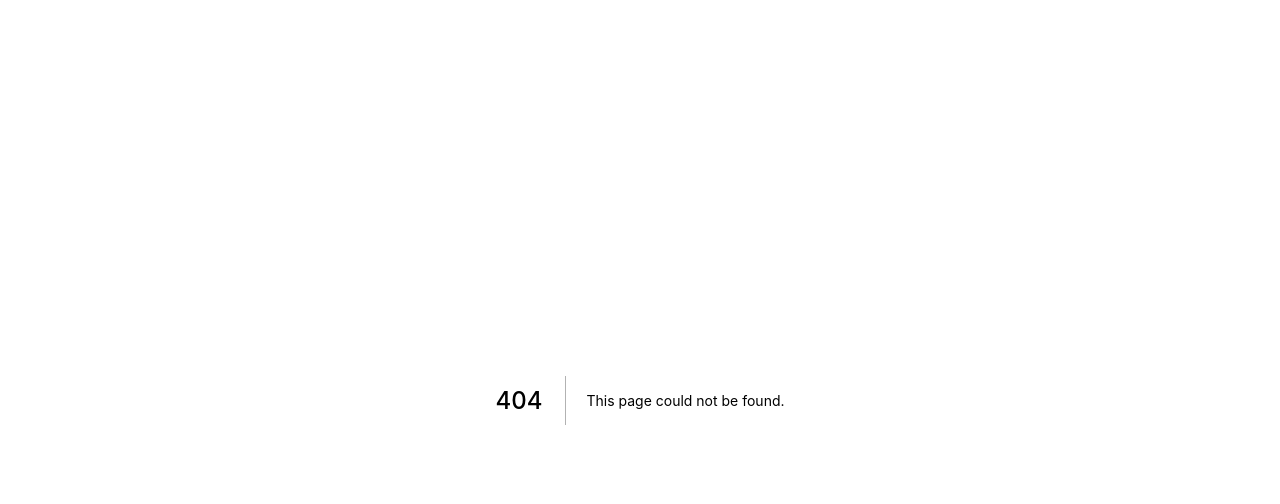
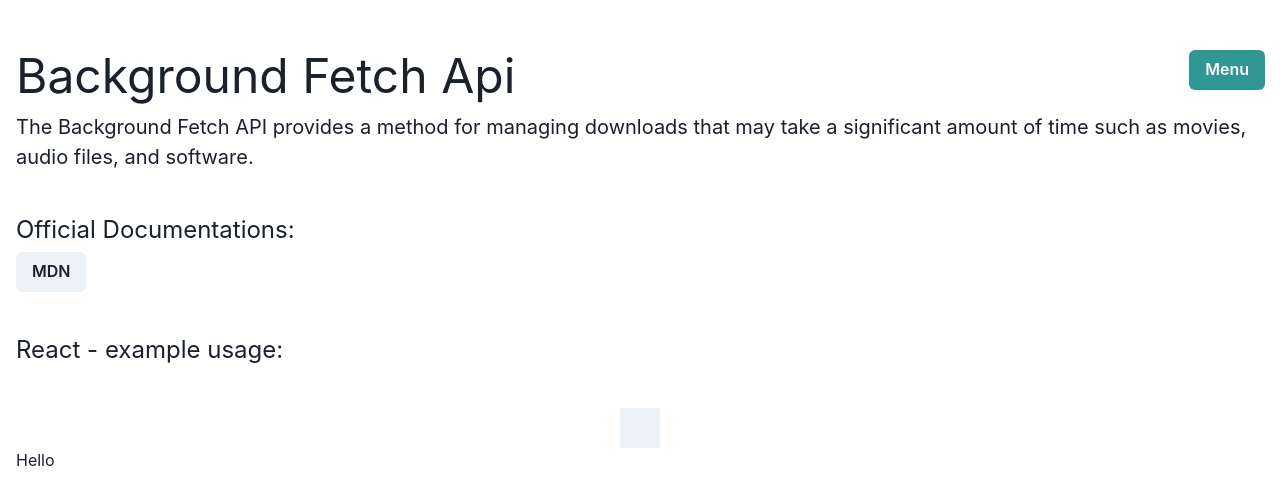
Before and after one commit to AndrejG231/web-apis, a Next.js app: page /background-fetch in a window 1280 px wide. Before the commit this address had no page. Shown: the top 504 px of the page. Built offline with nearby package versions, Linux system fonts and the light colour scheme.

Commit message:
feat: background fetch starter

```diff
--- a/components/Navbar.tsx
+++ b/components/Navbar.tsx
@@ -56,15 +56,7 @@ const Navbar: FC<Props> = ({ preserveOpened = false }) => {
   const [isMenuOpen, setIsOpenMenu] = useBoolean(preserveOpened)
 
   return (
-    <Box
-      background={"teal.100"}
-      h="100vh"
-      w="100%"
-      position={"fixed"}
-      top={0}
-      zIndex={-1}
-      overflowY="auto"
-    >
+    <>
       {/* Show toggle button */}
       {preserveOpened || (
         <Button
@@ -73,13 +65,27 @@ const Navbar: FC<Props> = ({ preserveOpened = false }) => {
           top="10px"
           right="15px"
           onClick={setIsOpenMenu.toggle}
+          zIndex={2}
         >
           {isMenuOpen ? "Close" : "Menu"}
         </Button>
       )}
-      {/* Show menu */}
-      {isMenuOpen && <NavbarContent />}
-    </Box>
+      {isMenuOpen && (
+        <Box
+          background={"teal.100"}
+          h="100vh"
+          w="100%"
+          position={"fixed"}
+          top={0}
+          left={0}
+          zIndex={1}
+          overflowY="auto"
+        >
+          {/* Show menu */}
+          <NavbarContent />
+        </Box>
+      )}
+    </>
   )
 }
 
--- /dev/null
+++ b/layouts/container-with-nav.tsx
@@ -0,0 +1,16 @@
+import { Container } from "@chakra-ui/react"
+import { NextPage } from "next"
+import { FC } from "react"
+import { Navbar } from "../components/Navbar"
+
+/**
+ * Wraps component into container, adds navbar overlay
+ */
+
+export const inContainerWithNav = (Page: NextPage) => () =>
+  (
+    <Container maxW={"container.xl"}>
+      <Navbar />
+      <Page />
+    </Container>
+  )
--- a/pages/_app.tsx
+++ b/pages/_app.tsx
@@ -1,7 +1,8 @@
 import type { AppProps } from "next/app"
-import { Box, ChakraProvider, GlobalStyle } from "@chakra-ui/react"
+import { ChakraProvider } from "@chakra-ui/react"
+import { Navbar } from "../components/Navbar"
 
-function MyApp({ Component, pageProps }: AppProps) {
+function MyApp({ Component, pageProps, router }: AppProps) {
   return (
     <ChakraProvider>
       <Component {...pageProps} />
--- a/pages/api/hello.ts
+++ /dev/null
@@ -1,13 +0,0 @@
-// Next.js API route support: https://nextjs.org/docs/api-routes/introduction
-import type { NextApiRequest, NextApiResponse } from 'next'
-
-type Data = {
-  name: string
-}
-
-export default function handler(
-  req: NextApiRequest,
-  res: NextApiResponse<Data>
-) {
-  res.status(200).json({ name: 'John Doe' })
-}
--- /dev/null
+++ b/pages/background-fetch/_usage.tsx
@@ -0,0 +1,15 @@
+import { useCallback, useEffect } from "react"
+
+const DownloadPage = () => {
+  const fetch = useCallback(async () => {
+    const sW = await navigator.serviceWorker.ready
+    console.log(sW)
+  }, [])
+  useEffect(() => {
+    fetch()
+  }, [])
+
+  return <div>Hello</div>
+}
+
+export { DownloadPage }
--- /dev/null
+++ b/pages/background-fetch/index.tsx
@@ -0,0 +1,45 @@
+import { NextPage } from "next"
+import { inContainerWithNav } from "../../layouts/container-with-nav"
+import { Box, Button, Center, Code, Text, Tooltip } from "@chakra-ui/react"
+import { DownloadPage } from "./_usage"
+
+const mdnSrc =
+  "http://developer.mozilla.org/en-US/docs/Web/API/Background_Fetch_API"
+
+const BackgroundPage: NextPage = () => {
+  return (
+    <Box as="main" mt={10}>
+      {/* Title */}
+      <Text fontSize="5xl">Background Fetch Api</Text>
+
+      {/* Description */}
+      <Text fontSize={"xl"}>
+        The Background Fetch API provides a method for managing downloads that
+        may take a significant amount of time such as movies, audio files, and
+        software.
+      </Text>
+
+      {/* Documentation */}
+      <Box w="100%" mt={10}>
+        <Text fontSize={"2xl"} mb={1}>
+          Official Documentations:
+        </Text>
+        <Tooltip label={`Open documentation.`}>
+          <a href={mdnSrc} target="_blank">
+            <Button>MDN</Button>
+          </a>
+        </Tooltip>
+      </Box>
+
+      <Text fontSize={"2xl"} mt={10}>
+        React - example usage:
+      </Text>
+      <Center>
+        <Code mt={10} whiteSpace="pre" padding="20px"></Code>
+      </Center>
+      <DownloadPage />
+    </Box>
+  )
+}
+
+export default inContainerWithNav(BackgroundPage)
--- a/pages/index.tsx
+++ b/pages/index.tsx
@@ -1,11 +1,8 @@
 import type { NextPage } from "next"
-import Head from "next/head"
-import Image from "next/image"
 import { Navbar } from "../components/Navbar"
-import styles from "../styles/Home.module.css"
 
 const Home: NextPage = () => {
-  return <Navbar></Navbar>
+  return <Navbar preserveOpened />
 }
 
 export default Home
```
